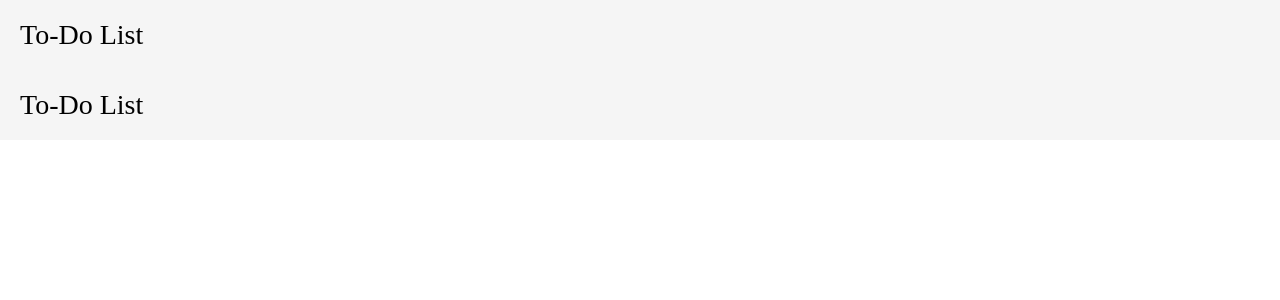
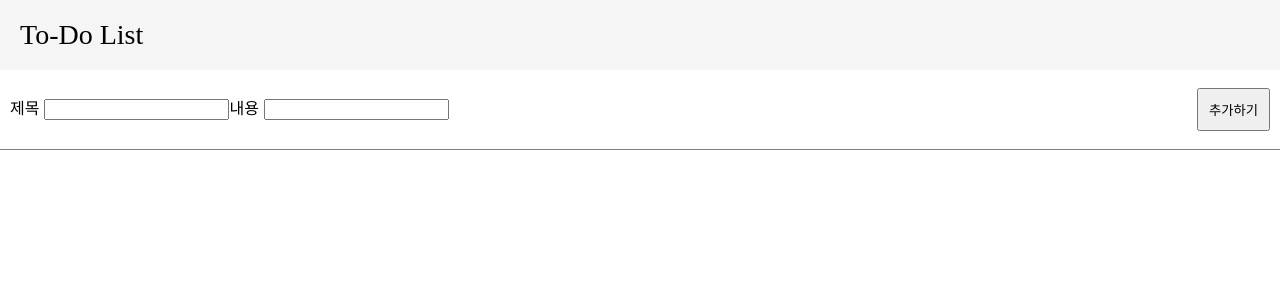
Before and after one commit to ketchup0211/TypeScript-ToDoList, a React (Vite) app: page / in a window 1280 px wide. Shown: the top 300 px of the page. Built offline with nearby package versions, Linux system fonts and the light colour scheme.

Commit message:
[ADD] Form.tsx UI

```diff
--- /dev/null
+++ b/src/components/units/home/Form.module.css
@@ -0,0 +1,20 @@
+span {
+  margin : 10px;
+}
+
+input {
+  margin-left: 5px;
+}
+
+button{
+  padding: 10px;
+}
+
+.form_container{
+  height: 80px;
+  padding : 10px;
+  display: flex;
+  align-items: center;
+  justify-content: space-between;
+  border-bottom: 1px solid grey;
+}
--- /dev/null
+++ b/src/components/units/home/Form.tsx
@@ -0,0 +1,21 @@
+import styles from './Form.module.css'
+
+function Form(){
+  return (
+    <div className={styles.form_container}>
+      <div>
+        <span>
+          <label htmlFor="todo-title">제목</label>
+          <input id="todo-title" type="text"/>
+        </span>
+        <span>
+          <label htmlFor="todo-contents">내용</label>
+          <input id="todo-contents" type="text"/>
+        </span>
+      </div>
+      <button>추가하기</button>
+    </div>
+  );
+}
+
+export default Form
--- /dev/null
+++ b/src/components/units/home/List.tsx
@@ -0,0 +1,5 @@
+function List(){
+  return <></>;
+}
+
+export default List
--- a/src/pages/Home.tsx
+++ b/src/pages/Home.tsx
@@ -1,9 +1,12 @@
-import Header from "../components/units/layout/Header"
+import Form from "../components/units/home/Form"
+import List from "../components/units/home/List"
+
 
 function Home() {
   return (
     <>
-      <Header/>
+      <Form/>
+      <List/>
     </>
   )
 }
```
Also changed, not shown: src/components/units/home/AddForm.tsx (deleted).
